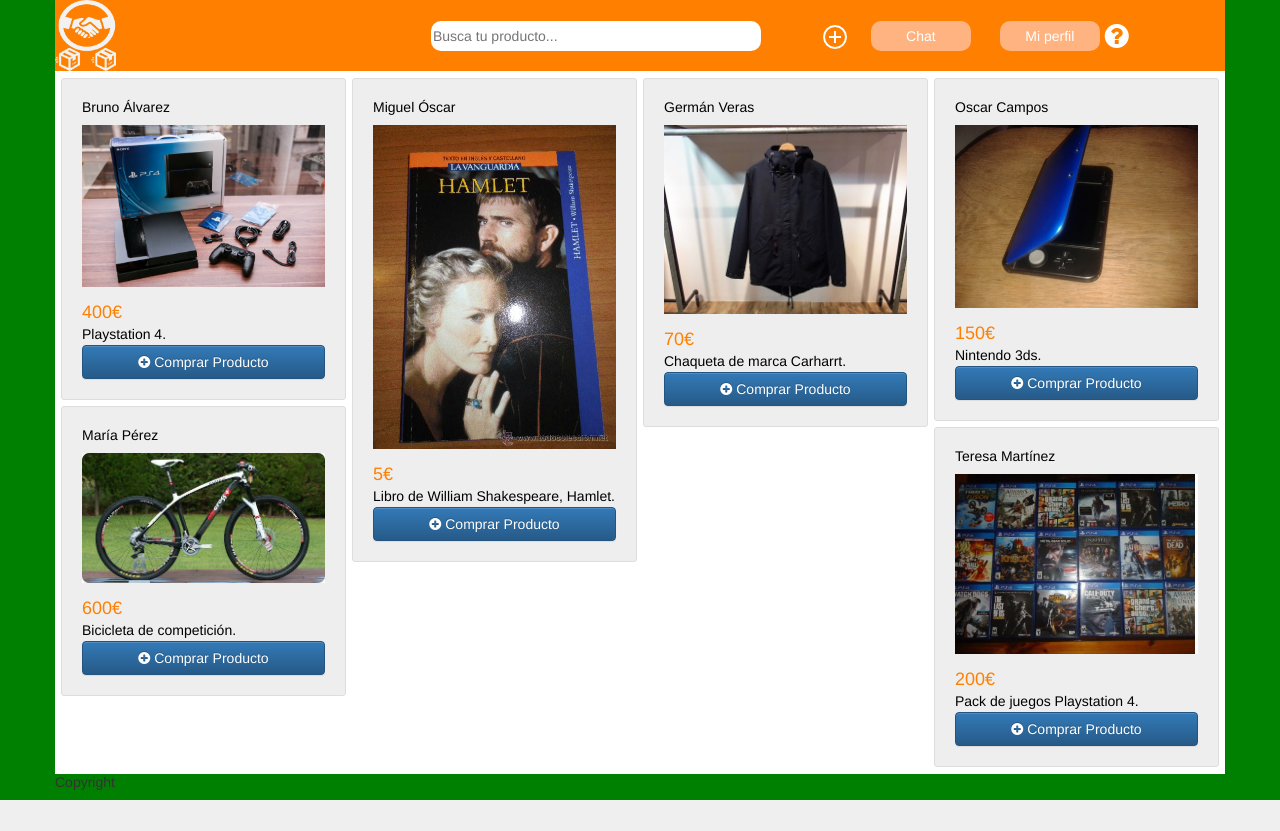
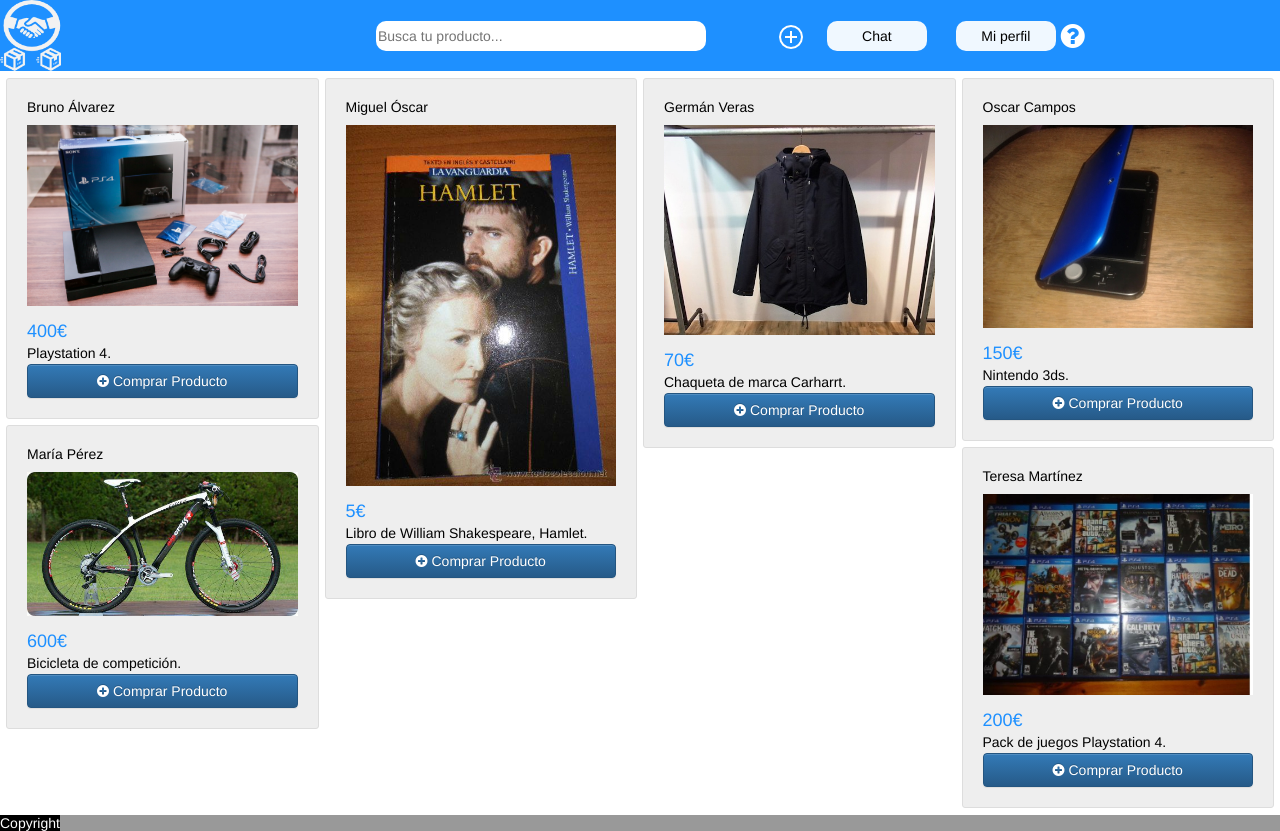
Before and after one commit to scportela/Traepaka, a PHP site: page / in a window 1280 px wide. Before the commit the page ends 800 px from the top, so only its background shows below. Run offline with PHP 8.4, Linux system fonts and the light colour scheme; some libraries are stand-ins or nearby versions.

Commit message:
cambio estetica

```diff
--- a/index.html
+++ b/index.html
@@ -37,6 +37,7 @@
      </div>
 
      <div class="header_botones">
+
          <img src="./img/anadir.png"/>
          <button class="b-redondo b-header" type="button" name="button"> Chat </button>
          <button class="b-redondo b-header" type="button" name="button"> Mi perfil</button>
--- a/style.css
+++ b/style.css
@@ -13,7 +13,7 @@ body {
 }
 
 header {
-  background-color: #FF8000;
+  background-color: #1E90FF;
   color: white;
   flex-basis: 100%;
   display: flex;
@@ -63,7 +63,7 @@ header {
 }
 
 .articuloContent:hover{
-  box-shadow: 0 0 0 2px #FF8000;
+  box-shadow: 0 0 0 2px   #87CEFA;
   transition: box-shadow .3s ease 0s;
 
 }
@@ -76,7 +76,7 @@ header {
 }
 
 .precio {
-  color: #FF8000;
+  color: #1E90FF;
   font-size: 18px;
 }
 
@@ -104,10 +104,10 @@ header {
 }
 
 .b-header{
-  color: white;
+  color: black;
   height: 30px;
   width: 100px;
-  background-color: #FFB380;
+  background-color: #F0F8FF;
   margin-left: 20px;
   margin-right: 5px;
 
@@ -129,19 +129,13 @@ header {
 
 }
 
-
-
 .b-header:hover{
-  background-color: #F7BE81;
+  background-color: #87CEFA ;
 }
-
-.fa fa-question-circle fa-2x
 
 
 
 /* Bloque ids */
-
-
 
 footer {
   background-color: black;
@@ -190,9 +184,6 @@ footer {
   /*como se coloca articulos en pc pobre*/
   #maincontent {
   background-color: #FFFFFF;
-  /*order: 2;
-  margin-left: auto;
-  margin-right: auto;*/
   column-count: 3;
   column-gap: 6px;
   padding: 4px 6px;
@@ -217,9 +208,6 @@ header {
 /*como se coloca articulos en tablets*/
   #maincontent {
   background-color: #FFFFFF;
-  /*order: 2;
-  margin-left: auto;
-  margin-right: auto;*/
   column-count: 2;
   column-gap: 6px;
   padding: 4px 6px;
@@ -238,14 +226,38 @@ header {
   flex-flow: row wrap;
   height: 20%;
   align-items: center;
+
 }
+.b-header{
+  color: white;
+  height: 30px;
+  width: 100px;
+  background-color: #FFB380;
+  margin-left: 20px;
+  margin-right: 5px;
+
+}
+
+.b-header-busqueda{
+  margin-right: 15%;
+  margin-left: 25%;
+  width: 550px;
+  height: 30px;
+  flex-basis: 100%;
+  display: flex;
+  flex-flow: row wrap;
+}
+
+.header_botones{
+
+  margin-left: 10%;
+
+}
+
 
 /*como se coloca articulos en moviles*/
   #maincontent {
   background-color: #FFFFFF;
-  /*order: 2;
-  margin-left: auto;
-  margin-right: auto;*/
   column-count: 1;
   column-gap: 6px;
   padding: 4px 6px;
@@ -253,52 +265,3 @@ header {
 
 
 }
-
-
-
-
-
-
-
-
-
-
-
-
-
-
-
-/* Small devices (tablets, 768px and up) */
-/* container width: 750 */
-@media (min-width: 768px) {
-
- body {
-   width: 750px;
-   background-color: red;
- }
-}
-
-/* Medium devices (desktops, 992px and up) */
-/* container width: 970 */
-@media (min-width: 992px) {
-
- body {
-   width: 970px;
-   background-color: yellow;
- }
-
- /* article and nav will share the same row */
-
-
-/* Large devices (large desktops, 1200px and up) */
-/* container width: 1170px */
-@media (min-width: 1200px) {
-
- body {
-   width: 1170px;
-   background-color: green;
- }
-
- /* article, nav and aside will share the same row */
-
-}
```
Also changed, not shown: 1 other file.
